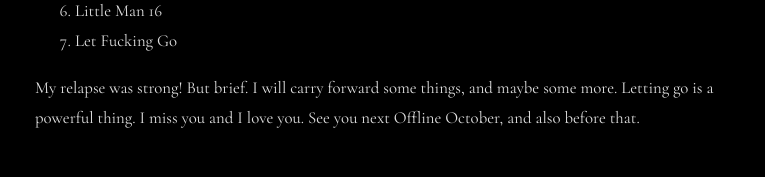
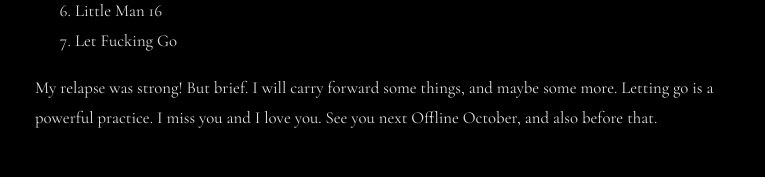
Before and after one commit to kr-ish/handsome, a Flask app: page /offline in a window 1280 px wide. Shown: the part 4015-4192 px from the top of the page, without its empty margins (255-1020 px from the left). Run offline with Flask 2, Linux system fonts and the light colour scheme; some libraries are stand-ins or nearby versions; some web fonts are replaced.

Commit message:
practice makes perfect

```diff
--- a/templates/offline.html
+++ b/templates/offline.html
@@ -171,7 +171,7 @@ I will pick up
     </p>
     <p>
     My relapse was strong! But brief. I will carry forward some things, and maybe some more. Letting go is a powerful
-    thing. I miss you and I love you. See you next Offline October, and also before that.
+    practice. I miss you and I love you. See you next Offline October, and also before that.
     </p>
 <br>
 </div>
```
